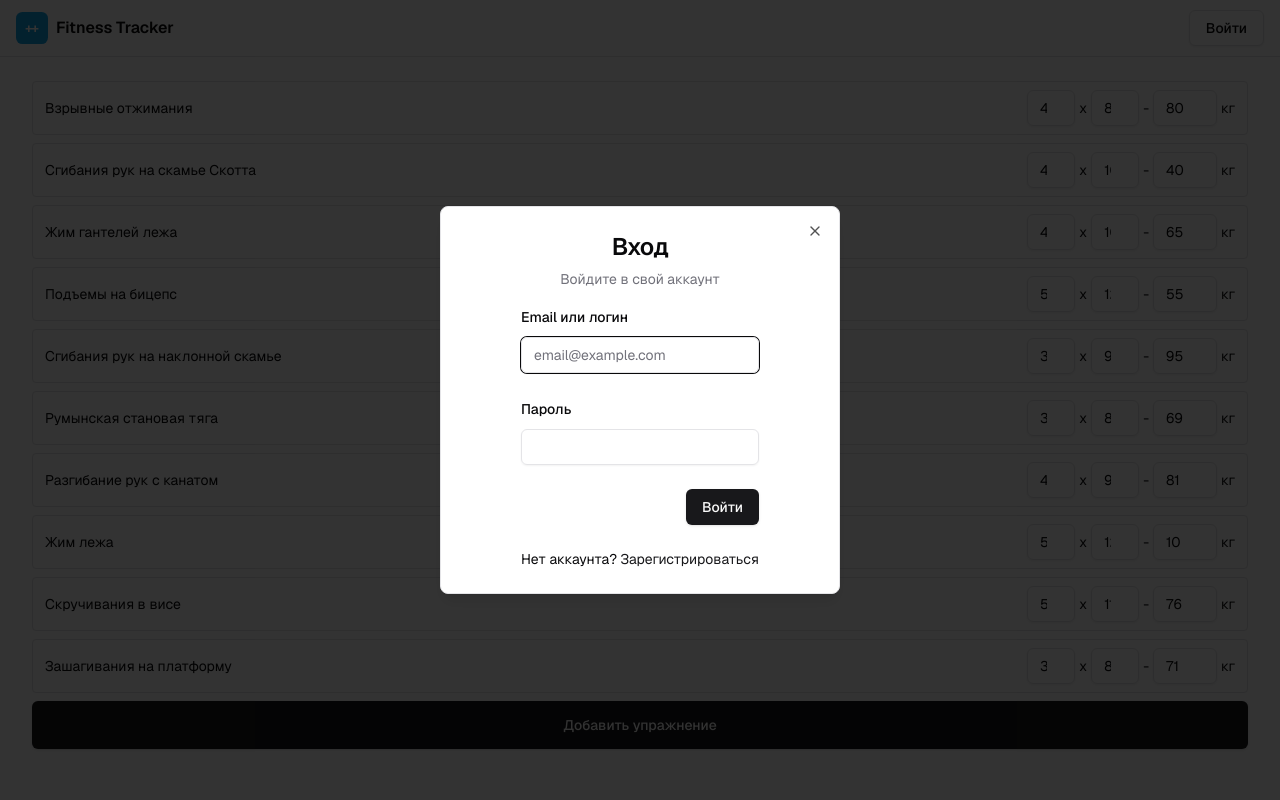
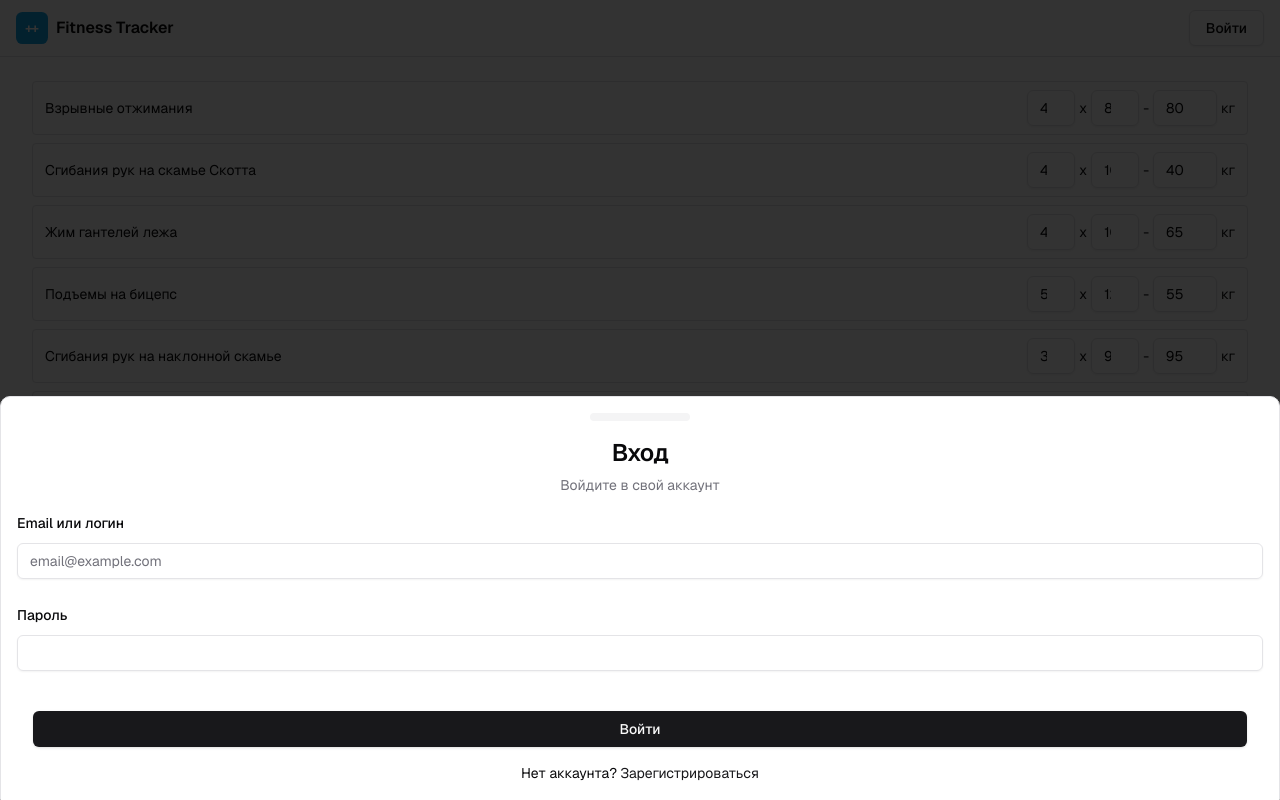
Before and after one commit to mazurovandre/fitness-tracker-frontend, a Next.js app: page / in a window 1280 px wide. Both pictures are taken after a click on the button "Войти". Built offline with nearby package versions, Linux system fonts and the light colour scheme.

Commit message:
Added drawer

```diff
--- a/app/components/AddWorkout/AddWorkout.tsx
+++ b/app/components/AddWorkout/AddWorkout.tsx
@@ -2,13 +2,13 @@
 
 import { Button } from '@/components/ui/button';
 import {
-  Dialog,
-  DialogContent,
-  DialogFooter,
-  DialogHeader,
-  DialogTitle,
-  DialogTrigger,
-} from '@/components/ui/dialog';
+  Drawer,
+  DrawerContent,
+  DrawerFooter,
+  DrawerHeader,
+  DrawerTitle,
+  DrawerTrigger,
+} from '@/components/ui/drawer';
 import {
   Form,
   FormControl,
@@ -19,7 +19,6 @@ import {
 } from '@/components/ui/form';
 import { Input } from '@/components/ui/input';
 import { zodResolver } from '@hookform/resolvers/zod';
-import { DialogDescription } from '@radix-ui/react-dialog';
 import { useState } from 'react';
 import { useForm } from 'react-hook-form';
 import * as z from 'zod';
@@ -28,8 +27,8 @@ export default function AddWorkout() {
   const [open, setOpen] = useState(false);
   const formSchema = z.object({
     name: z.string().min(6, 'Название должно быть больше 6 символов'),
-    sets: z.number().min(1, 'Количество серий должно быть больше 0'),
-    reps: z.number().min(1, 'Количество повторений должно быть больше 0'),
+    sets: z.number().min(1, 'Количество серий должно быть больше 0'),
+    reps: z.number().min(1, 'Количество повторений должно быть больше 0'),
     weight: z.number().min(1, 'Вес должен быть больше 0'),
   });
 
@@ -49,17 +48,18 @@ export default function AddWorkout() {
   };
 
   return (
-    <Dialog open={open} onOpenChange={setOpen}>
-      <DialogTrigger asChild>
-        <div className='flex justify-center'>
+    <Drawer open={open} onOpenChange={setOpen}>
+      <DrawerTrigger asChild>
+        <div className='fixed bottom-0 left-0 right-0 z-50 px-4 py-4 bg-background'>
           <Button className='w-full h-12'>Добавить упражнение</Button>
         </div>
-      </DialogTrigger>
-      <DialogContent className='sm:max-w-[425px]'>
-        <DialogHeader>
-          <DialogTitle>Добавить упражнение</DialogTitle>
-          <DialogDescription>Заполните форму</DialogDescription>
-        </DialogHeader>
+      </DrawerTrigger>
+      <DrawerContent>
+        <DrawerHeader>
+          <DrawerTitle>Добавить упражнение</DrawerTitle>
+          <p className="text-sm text-muted-foreground">Заполните форму</p>
+        </DrawerHeader>
+        <div className="px-4">
           <Form {...form}>
             <form onSubmit={form.handleSubmit(onSubmit)} className='space-y-8'>
               <FormField
@@ -114,12 +114,13 @@ export default function AddWorkout() {
                   </FormItem>
                 )}
               />
-            <DialogFooter>
+              <DrawerFooter>
                 <Button type='submit'>Сохранить</Button>
-            </DialogFooter>
+              </DrawerFooter>
             </form>
           </Form>
-      </DialogContent>
-    </Dialog>
+        </div>
+      </DrawerContent>
+    </Drawer>
   );
 }
--- a/app/components/AuthDialog.tsx
+++ b/app/components/AuthDialog.tsx
@@ -2,13 +2,13 @@
 
 import { Button } from '@/components/ui/button';
 import {
-  Dialog,
-  DialogContent,
-  DialogFooter,
-  DialogHeader,
-  DialogTitle,
-  DialogTrigger,
-} from '@/components/ui/dialog';
+  Drawer,
+  DrawerContent,
+  DrawerFooter,
+  DrawerHeader,
+  DrawerTitle,
+  DrawerTrigger,
+} from '@/components/ui/drawer';
 import {
   Form,
   FormControl,
@@ -19,74 +19,60 @@ import {
 } from '@/components/ui/form';
 import { Input } from '@/components/ui/input';
 import { zodResolver } from '@hookform/resolvers/zod';
-import { useMutation } from '@tanstack/react-query';
 import { useState } from 'react';
 import { useForm } from 'react-hook-form';
 import * as z from 'zod';
-import { authFormSchema, signIn, signUp } from '../api/auth';
+
+const formSchema = z.object({
+  login: z.string().min(3, 'Логин должен быть больше 3 символов'),
+  password: z.string().min(6, 'Пароль должен быть больше 6 символов'),
+});
 
 export function AuthDialog() {
   const [open, setOpen] = useState(false);
   const [isSignUp, setIsSignUp] = useState(false);
+  const [isPending, setIsPending] = useState(false);
+  const [error, setError] = useState<Error | null>(null);
 
-  const form = useForm<z.infer<typeof authFormSchema>>({
-    resolver: zodResolver(authFormSchema),
+  const form = useForm<z.infer<typeof formSchema>>({
+    resolver: zodResolver(formSchema),
     defaultValues: {
       login: '',
       password: '',
     },
   });
 
-  const {
-    mutate: signUpMutation,
-    isPending: isSignUpPending,
-    error: signUpError,
-  } = useMutation({
-    mutationFn: signUp,
-    onSuccess: () => {
+  const onSubmit = async (values: z.infer<typeof formSchema>) => {
+    try {
+      setError(null);
+      setIsPending(true);
+      // Здесь будет логика авторизации
+      console.log(values);
       setOpen(false);
-      form.reset();
-    },
-  });
-
-  const {
-    mutate: signInMutation,
-    isPending: isSignInPending,
-    error: signInError,
-  } = useMutation({
-    mutationFn: signIn,
-    onSuccess: () => {
-      setOpen(false);
-      form.reset();
-    },
-  });
-
-  const onSubmit = (values: z.infer<typeof authFormSchema>) => {
-    console.log(values);
-    if (isSignUp) {
-      signUpMutation(values);
-    } else {
-      signInMutation(values);
+    } catch (err) {
+      setError(err as Error);
+    } finally {
+      setIsPending(false);
     }
   };
 
-  const isPending = isSignUp ? isSignUpPending : isSignInPending;
-  const error = isSignUp ? signUpError : signInError;
-
   return (
-    <Dialog open={open} onOpenChange={setOpen}>
-      <DialogTrigger asChild>
+    <Drawer open={open} onOpenChange={setOpen}>
+      <DrawerTrigger asChild>
         <Button variant='outline'>Войти</Button>
-      </DialogTrigger>
-      <DialogContent className='sm:max-w-[400px]'>
-        <DialogHeader>
-          <DialogTitle className='text-center text-2xl font-semibold'>
+      </DrawerTrigger>
+      <DrawerContent>
+        <DrawerHeader>
+          <DrawerTitle className='text-center text-2xl font-semibold'>
             {isSignUp ? 'Регистрация' : 'Вход'}
-          </DialogTitle>
+          </DrawerTitle>
           <p className='text-center text-sm text-muted-foreground'>
-            {isSignUp ? 'Создайте аккаунт для отслеживания тренировок' : 'Войдите в свой аккаунт'}
+            {isSignUp
+              ? 'Создайте аккаунт для отслеживания тренировок'
+              : 'Войдите в свой аккаунт'}
           </p>
-        </DialogHeader>
+        </DrawerHeader>
+        <div className="px-4">
           <Form {...form}>
             <form onSubmit={form.handleSubmit(onSubmit)} className='space-y-6 mx-auto'>
               <FormField
@@ -120,11 +106,10 @@ export function AuthDialog() {
                   {error instanceof Error ? error.message : 'Произошла ошибка'}
                 </p>
               )}
-            <DialogFooter>
-              <Button type='submit' disabled={isPending}>
+              <DrawerFooter className="gap-4">
+                <Button type='submit' className="w-full" disabled={isPending}>
                   {isPending ? 'Загрузка...' : isSignUp ? 'Зарегистрироваться' : 'Войти'}
                 </Button>
-            </DialogFooter>
                 <p className='text-center text-sm'>
                   {isSignUp ? 'Уже есть аккаунт?' : 'Нет аккаунта?'}{' '}
                   <button
@@ -135,9 +120,11 @@ export function AuthDialog() {
                     {isSignUp ? 'Войти' : 'Зарегистрироваться'}
                   </button>
                 </p>
+              </DrawerFooter>
             </form>
           </Form>
-      </DialogContent>
-    </Dialog>
+        </div>
+      </DrawerContent>
+    </Drawer>
   );
 }
--- a/app/components/Header.tsx
+++ b/app/components/Header.tsx
@@ -4,7 +4,7 @@ import { AuthDialog } from './AuthDialog';
 
 export function Header() {
   return (
-    <header className='w-full px-4 border-b bg-background/95 backdrop-blur supports-[backdrop-filter]:bg-background/60'>
+    <header className='w-full sticky top-0 z-50 px-4 border-b bg-background/95 backdrop-blur supports-[backdrop-filter]:bg-background/60'>
       <div className='container flex h-14 items-center mx-auto'>
         <Link href='/' className='flex items-center space-x-2'>
           <Image src='/logo.svg' alt='Fitness Tracker Logo' width={32} height={32} priority />
--- a/app/components/WorkoutList/WorkoutList.tsx
+++ b/app/components/WorkoutList/WorkoutList.tsx
@@ -7,7 +7,7 @@ export default async function ExerciseList() {
   const items = data.map((ex) => <ExerciseListItem key={ex.id} workout={ex} />);
 
   return (
-    <div className='h-full flex justify-between flex-col gap-2'>
+    <div className='h-full flex flex-col gap-2 pb-16'>
       <div className='flex flex-col gap-2'>{items}</div>
       <AddExercise />
     </div>
--- /dev/null
+++ b/components/ui/drawer.tsx
@@ -0,0 +1,118 @@
+"use client"
+
+import * as React from "react"
+import { Drawer as DrawerPrimitive } from "vaul"
+
+import { cn } from "@/lib/utils"
+
+const Drawer = ({
+  shouldScaleBackground = true,
+  ...props
+}: React.ComponentProps<typeof DrawerPrimitive.Root>) => (
+  <DrawerPrimitive.Root
+    shouldScaleBackground={shouldScaleBackground}
+    {...props}
+  />
+)
+Drawer.displayName = "Drawer"
+
+const DrawerTrigger = DrawerPrimitive.Trigger
+
+const DrawerPortal = DrawerPrimitive.Portal
+
+const DrawerClose = DrawerPrimitive.Close
+
+const DrawerOverlay = React.forwardRef<
+  React.ElementRef<typeof DrawerPrimitive.Overlay>,
+  React.ComponentPropsWithoutRef<typeof DrawerPrimitive.Overlay>
+>(({ className, ...props }, ref) => (
+  <DrawerPrimitive.Overlay
+    ref={ref}
+    className={cn("fixed inset-0 z-50 bg-black/80", className)}
+    {...props}
+  />
+))
+DrawerOverlay.displayName = DrawerPrimitive.Overlay.displayName
+
+const DrawerContent = React.forwardRef<
+  React.ElementRef<typeof DrawerPrimitive.Content>,
+  React.ComponentPropsWithoutRef<typeof DrawerPrimitive.Content>
+>(({ className, children, ...props }, ref) => (
+  <DrawerPortal>
+    <DrawerOverlay />
+    <DrawerPrimitive.Content
+      ref={ref}
+      className={cn(
+        "fixed inset-x-0 bottom-0 z-50 mt-24 flex h-auto flex-col rounded-t-[10px] border bg-background",
+        className
+      )}
+      {...props}
+    >
+      <div className="mx-auto mt-4 h-2 w-[100px] rounded-full bg-muted" />
+      {children}
+    </DrawerPrimitive.Content>
+  </DrawerPortal>
+))
+DrawerContent.displayName = "DrawerContent"
+
+const DrawerHeader = ({
+  className,
+  ...props
+}: React.HTMLAttributes<HTMLDivElement>) => (
+  <div
+    className={cn("grid gap-1.5 p-4 text-center sm:text-left", className)}
+    {...props}
+  />
+)
+DrawerHeader.displayName = "DrawerHeader"
+
+const DrawerFooter = ({
+  className,
+  ...props
+}: React.HTMLAttributes<HTMLDivElement>) => (
+  <div
+    className={cn("mt-auto flex flex-col gap-2 p-4", className)}
+    {...props}
+  />
+)
+DrawerFooter.displayName = "DrawerFooter"
+
+const DrawerTitle = React.forwardRef<
+  React.ElementRef<typeof DrawerPrimitive.Title>,
+  React.ComponentPropsWithoutRef<typeof DrawerPrimitive.Title>
+>(({ className, ...props }, ref) => (
+  <DrawerPrimitive.Title
+    ref={ref}
+    className={cn(
+      "text-lg font-semibold leading-none tracking-tight",
+      className
+    )}
+    {...props}
+  />
+))
+DrawerTitle.displayName = DrawerPrimitive.Title.displayName
+
+const DrawerDescription = React.forwardRef<
+  React.ElementRef<typeof DrawerPrimitive.Description>,
+  React.ComponentPropsWithoutRef<typeof DrawerPrimitive.Description>
+>(({ className, ...props }, ref) => (
+  <DrawerPrimitive.Description
+    ref={ref}
+    className={cn("text-sm text-muted-foreground", className)}
+    {...props}
+  />
+))
+DrawerDescription.displayName = DrawerPrimitive.Description.displayName
+
+export {
+  Drawer,
+  DrawerPortal,
+  DrawerOverlay,
+  DrawerTrigger,
+  DrawerClose,
+  DrawerContent,
+  DrawerHeader,
+  DrawerFooter,
+  DrawerTitle,
+  DrawerDescription,
+}
--- a/package.json
+++ b/package.json
@@ -12,7 +12,7 @@
   "dependencies": {
     "@faker-js/faker": "^9.5.0",
     "@hookform/resolvers": "^4.1.1",
-    "@radix-ui/react-dialog": "^1.1.6",
+    "@radix-ui/react-dialog": "^1.1.11",
     "@radix-ui/react-label": "^2.1.2",
     "@radix-ui/react-slot": "^1.1.2",
     "@tanstack/react-query": "^5.66.5",
@@ -25,6 +25,7 @@
     "react-hook-form": "^7.54.2",
     "tailwind-merge": "^3.0.1",
     "tailwindcss-animate": "^1.0.7",
+    "vaul": "^1.1.2",
     "zod": "^3.24.2"
   },
   "devDependencies": {
```
Also changed, not shown: 1 other file (tests, documents, lock files or other folders). Lines whose indentation alone changed are shown as unchanged.
